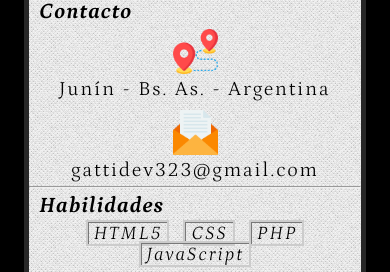
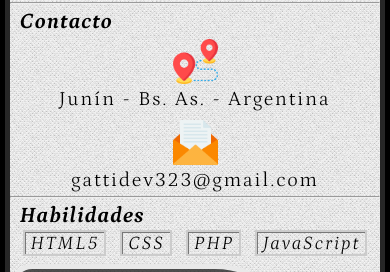
Before and after one commit to gattideveloper/Profile-Card, a plain HTML site: page index.html in a window 390 px wide. Shown: the part 265-537 px from the top of the page. Drawn offline with Linux system fonts and the light colour scheme.

Commit message:
Primer commit

```diff
--- a/css/responsive.css
+++ b/css/responsive.css
@@ -2,7 +2,7 @@
 @media (max-width:480px){
 
 	#card_body{
-		width: 85% !important;
+		width: 95% !important;
 	}
 
 
```
